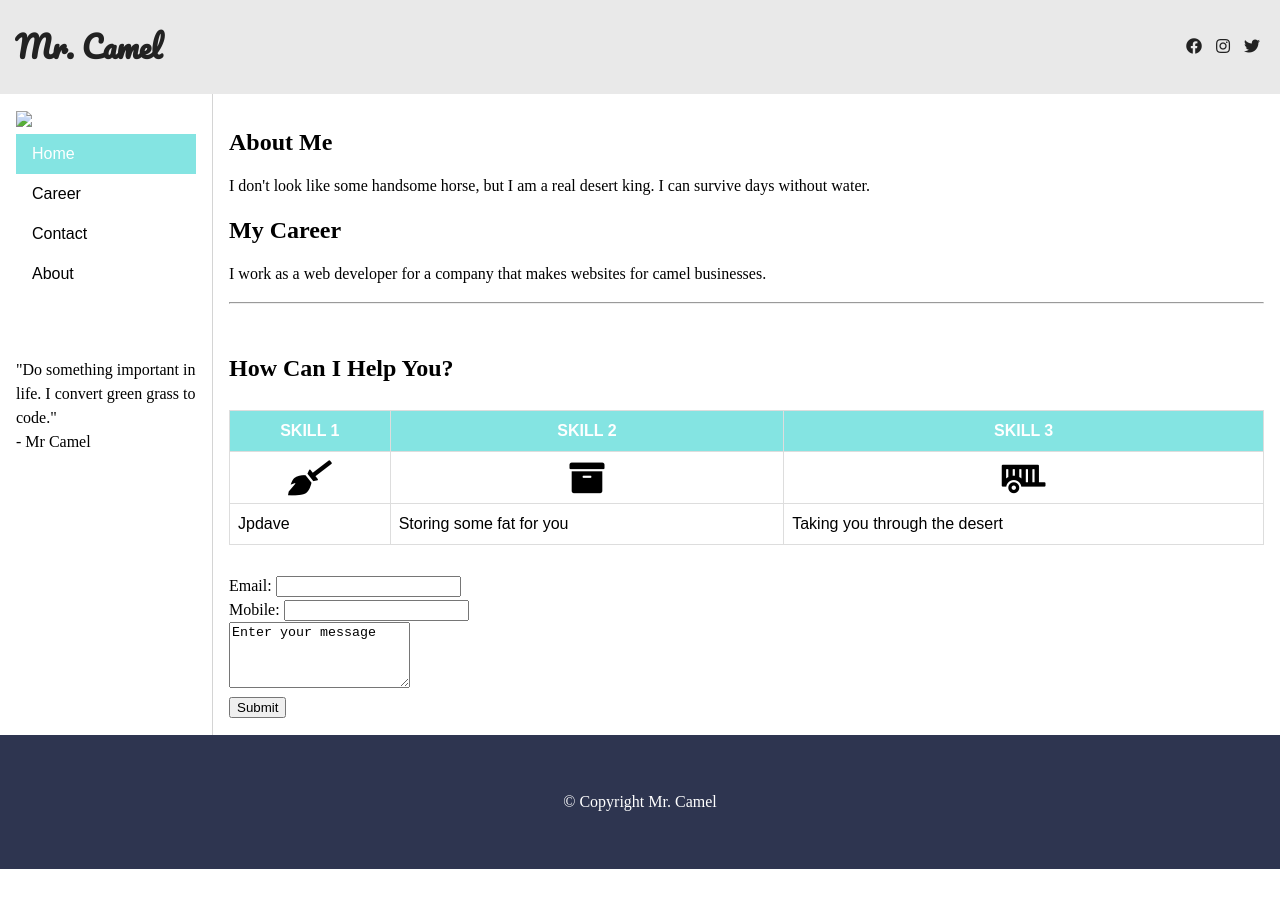
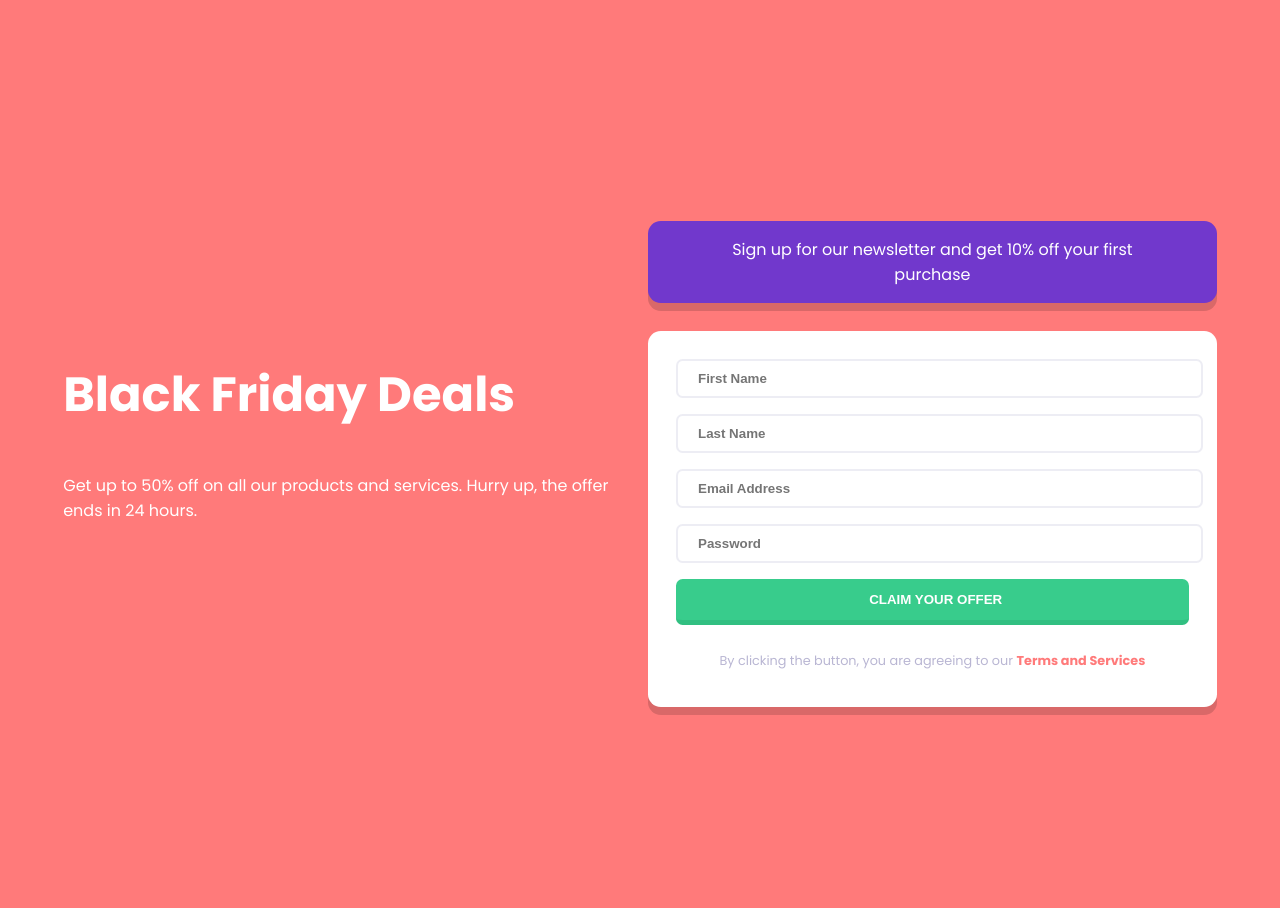
Before and after one commit to jpdave/ab3-frontend, a plain HTML site: page web/index.html in a window 1280 px wide. Before the commit the page ends 869 px from the top, so only its background shows below. Drawn offline with Linux system fonts and the light colour scheme.

Commit message:
updated frontend

```diff
--- a/web/index.html
+++ b/web/index.html
@@ -5,165 +5,230 @@
   <meta charset="UTF-8">
   <meta http-equiv="X-UA-Compatible" content="IE=edge">
   <meta name="viewport" content="width=device-width, initial-scale=1.0">
-  <title>Mr. Camel</title>
-  <link rel="stylesheet" href="https://cdnjs.cloudflare.com/ajax/libs/font-awesome/5.15.3/css/all.min.css">
+  <title>Sample HTML Code - NewsLetter Form</title>
   <style>
-    @import url('https://fonts.googleapis.com/css2?family=Pacifico&display=swap');
+    @import url("https://fonts.googleapis.com/css2?family=Poppins:wght@400;500;600;700&display=swap");
 
     body {
-      margin: 0;
-      box-sizing: border-box;
+      display: flex;
+      justify-content: center;
+      padding: 3rem 0;
+      font-family: "Poppins", sans-serif;
+      font-size: 1rem;
+      color: white;
+      background-color: #ff7a7a;
     }
 
-    .container {
-      line-height: 150%;
+    main {
+      max-width: 350px;
+      display: flex;
+      flex-direction: column;
+      align-items: center;
     }
 
-    .header {
+    .intro {
       display: flex;
-      justify-content: space-between;
+      flex-direction: column;
+      justify-content: center;
       align-items: center;
-      padding: 15px;
-      background-color: #e9e9e9;
+      text-align: center;
+      width: 100%;
+      margin-bottom: 3rem;
     }
 
-    .header h1 {
-      color: #222222;
-      font-size: 30px;
-      font-family: 'Pacifico', cursive;
+    .title {
+      padding: 1rem;
+      font-size: 1.75rem;
     }
 
-    .header .social a {
-      padding: 0 5px;
-      color: #222222;
+    .sign-up {
+      width: 100%;
     }
 
-    .left {
-      float: left;
-      width: 180px;
-      margin: 0;
-      padding: 1em;
-    }
-
-    .content {
-      margin-left: 190px;
-      border-left: 1px solid #d4d4d4;
-      padding: 1em;
-      overflow: hidden;
-    }
-
-    ul {
-      list-style-type: none;
-      margin: 0;
-      padding: 0;
-      font-family: sans-serif;
-    }
-
-    li a {
-      display: block;
-      color: #000;
-      padding: 8px 16px;
-      text-decoration: none;
-    }
-
-    li a.active {
-      background-color: #84e4e2;
-      color: white;
-    }
-
-    li a:hover:not(.active) {
-      background-color: #29292a;
-      color: white;
-    }
-
-    table {
-      font-family: arial, sans-serif;
-      border-collapse: collapse;
-      width: 100%;
-      margin: 30px 0;
-    }
-
-    td,
-    th {
-      border: 1px solid #dddddd;
-      padding: 8px;
-    }
-
-    tr:nth-child(1) {
-      background-color: #84e4e2;
-      color: white;
-    }
-
-    tr td i.fas {
-      display: block;
-      font-size: 35px;
+    .sign-up-para {
+      padding: 1rem 5rem;
+      margin-bottom: 1.75rem;
+      border-radius: 0.8rem;
+      box-shadow: 0 8px 0px rgba(0 0 0/0.15);
+      background-color: #7138cc;
       text-align: center;
     }
 
-    .footer {
-      padding: 55px 20px;
-      background-color: #2e3550;
+    .sign-up-form {
+      display: flex;
+      flex-direction: column;
+      align-items: center;
+      padding: 1.2rem;
+      border-radius: 0.8rem;
+      box-shadow: 0 8px 0px rgba(0 0 0/0.15);
+      color: #b9b6d3;
+      background-color: white;
+    }
+
+    .form-input {
+      width: 100%;
+      margin-bottom: 1em;
+      position: relative;
+    }
+
+    .form-input span {
+      position: absolute;
+      top: 10%;
+      right: 0;
+      padding: 0 0.65em;
+      border-radius: 50%;
+      background-color: #ff7a7a;
       color: white;
+      display: none;
+    }
+
+    .form-input.warning span {
+      display: inline-block;
+    }
+
+    .form-input input {
+      width: calc(100% - 20px);
+      padding: 10px;
+      border: 2px solid rgba(185, 182, 211, 0.25);
+      border-radius: 0.5em;
+      font-weight: 600;
+      color: #3e3c49;
+    }
+
+    .form-input input:focus {
+      outline: none;
+      border: 2px solid #b9b6d3;
+    }
+
+    .form-input.warning input {
+      border: 2px solid #ff7a7a;
+    }
+
+    .form-input p {
+      margin: 0.2em 0.75em 0 0;
+      display: none;
+      font-size: 0.75rem;
+      text-align: right;
+      font-style: italic;
+      color: #ff7a7a;
+    }
+
+    .form-input.warning p {
+      display: block;
+    }
+
+    .submit-btn {
+      cursor: pointer;
+      width: 100%;
+      padding: 1em;
+      margin-bottom: 1em;
+      border: none;
+      border-bottom: 5px solid #31bf81;
+      border-radius: 0.5em;
+      background-color: #38cc8c;
+      color: white;
+      font-weight: 600;
+      text-transform: uppercase;
+    }
+
+    .submit-btn:hover {
+      background-color: #5dd5a1;
+    }
+
+    .form-term {
+      margin-bottom: 0.75em;
+      font-size: 0.8rem;
       text-align: center;
+    }
+
+    .form-term span {
+      font-weight: 700;
+      color: #ff7a7a;
+    }
+
+    @media (min-width: 768px) {
+      body {
+        align-items: center;
+        min-height: 100vh;
+      }
+
+      main {
+        max-width: 100vw;
+        flex-direction: row;
+        justify-content: center;
+      }
+
+      .intro {
+        align-items: flex-start;
+        text-align: left;
+        width: 45%;
+        margin-right: 1rem;
+      }
+
+      .title {
+        padding: 0;
+        margin-bottom: 2rem;
+        font-size: 3rem;
+        line-height: 1.25em;
+      }
+
+      .sign-up {
+        width: 45%;
+      }
+
+      .sign-up-form {
+        padding: 1.75rem;
+      }
+
+      .sign-up-form input {
+        padding-left: 1.5em;
+      }
     }
   </style>
 </head>
 
 <body>
-  <div class="container">
-    <header class="header">
-      <h1>Mr. Camel</h1>
-      <div class="social">
-        <a href="#"><i class="fab fa-facebook"></i></a>
-        <a href="#"><i class="fab fa-instagram"></i></a>
-        <a href="#"><i class="fab fa-twitter"></i></a>
-      </div>
-    </header>
-    <aside class="left">
-      <img src="./assets/html/mr-camel.jpg" width="160px" />
-      <ul>
-        <li><a class="active" href="#home">Home</a></li>
-        <li><a href="#career">Career</a></li>
-        <li><a href="#contact">Contact</a></li>
-        <li><a href="#about">About</a></li>
-      </ul>
-      <br><br>
-      <p>"Do something important in life. I convert green grass to code."<br>- Mr Camel</p>
-    </aside>
-    <main class="content">
-      <h2>About Me</h2>
-      <p>I don't look like some handsome horse, but I am a real desert king. I can survive days without water.</p>
-      <h2>My Career</h2>
-      <p>I work as a web developer for a company that makes websites for camel businesses.</p>
-      <hr><br>
-      <h2>How Can I Help You?</h2>
-      <table>
-        <tr>
-          <th>SKILL 1</th>
-          <th>SKILL 2</th>
-          <th>SKILL 3</th>
-        </tr>
-        <tr>
-          <td><i class="fas fa-broom"></i></td>
-          <td><i class="fas fa-archive"></i></td>
-          <td><i class="fas fa-trailer"></i></td>
-        </tr>
-        <tr>
-          <td>Jpdave</td>
-          <td>Storing some fat for you</td>
-          <td>Taking you through the desert</td>
-        </tr>
-        <tr>
-      </table>
-      <form>
-        <label>Email: <input type="text" name="email"></label><br>
-        <label> Mobile: <input type="text" name="mobile"> </label><br>
-        <textarea name="comments" rows="4">Enter your message</textarea><br>
-        <input type="submit" value="Submit" /><br>
+  <main>
+    <!-- intro section -->
+    <section class="intro">
+      <h1 class="title">Black Friday Deals</h1>
+      <p>Get up to 50% off on all our products and services. Hurry up, the offer ends in 24 hours.</p>
+    </section>
+
+    <!-- sign-up section -->
+    <section class="sign-up">
+      <p class="sign-up-para">Sign up for our newsletter and get 10% off your first purchase</p>
+      <!-- the form itself -->
+      <form class="sign-up-form">
+        <div class="form-input">
+          <input type="text" name="first-name" id="first-name" placeholder="First Name" required>
+          <span>!</span>
+          <p class="warning">First name cannot be empty</p>
+        </div>
+
+        <div class="form-input">
+          <input type="text" name="last-name" id="last-name" placeholder="Last Name" required>
+          <span>!</span>
+          <p class="warning">Last name cannot be empty</p>
+        </div>
+
+        <div class="form-input">
+          <input type="email" name="email" id="email" placeholder="Email Address" required>
+          <span>!</span>
+          <p class="warning">Looks like this is not an email</p>
+        </div>
+
+        <div class="form-input">
+          <input type="Password" name="Password" id="Password" placeholder="Password" required>
+          <span>!</span>
+          <p class="warning">Password cannot be empty</p>
+        </div>
+
+        <input class="submit-btn" type="submit" value="Claim your offer">
+        <p class="form-term">By clicking the button, you are agreeing to our <span>Terms and Services</span> </p>
       </form>
-    </main>
-    <footer class="footer">&copy; Copyright Mr. Camel</footer>
-  </div>
+    </section>
+  </main>
 </body>
 
 </html>
```
